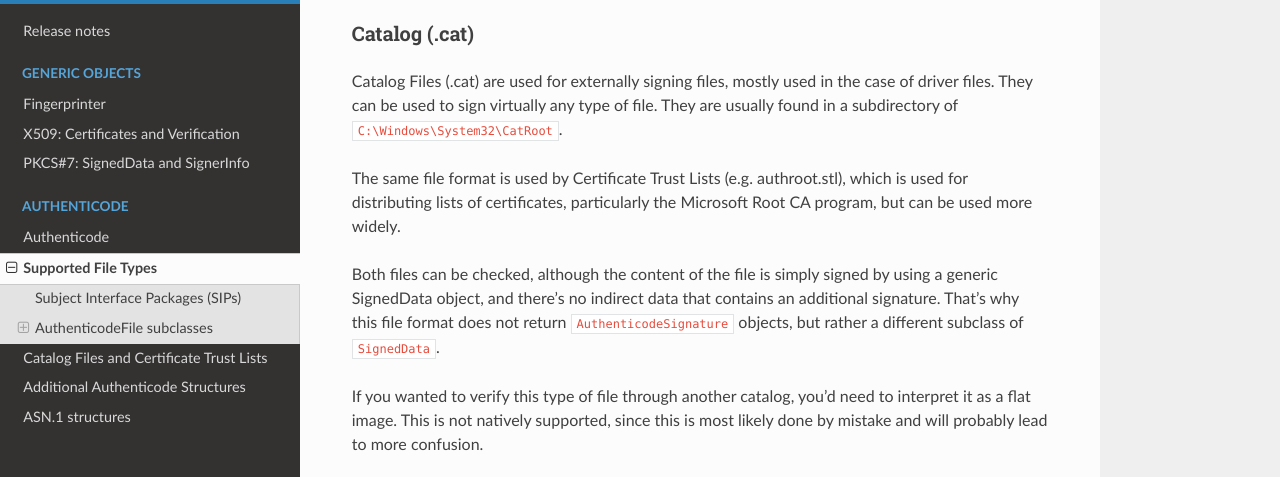
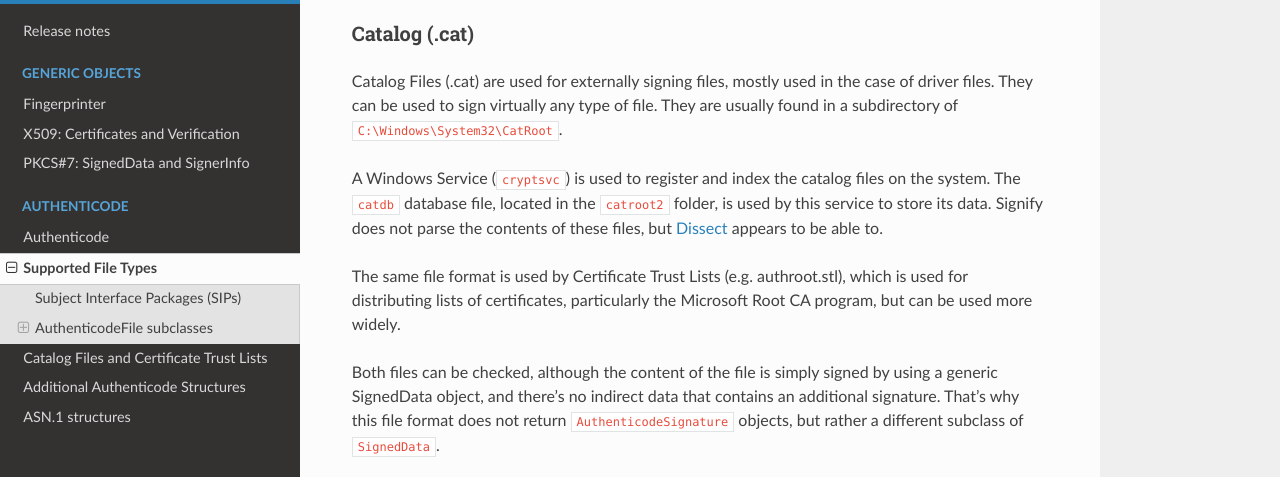
Before and after one commit to ralphje/signify, a Sphinx documentation site: the page built from docs/authenticode_files.rst, in a window 1280 px wide and 900 px high, scrolled down 3909 px, cut to the strip 89-566 px from the top of the window. Built offline with Sphinx 7.4.7 and the Read the Docs theme 3.1.0, drawn with Linux system fonts in a browser that asks for light colours.

Commit message:
Add information about cryptsvc and catdb to docs

```diff
--- a/docs/authenticode_files.rst
+++ b/docs/authenticode_files.rst
@@ -169,6 +169,12 @@ Catalog Files (.cat) are used for externally signing files, mostly used in the c
 driver files. They can be used to sign virtually any type of file. They are usually
 found in a subdirectory of ``C:\Windows\System32\CatRoot``.
 
+A Windows Service (``cryptsvc``) is used to register and index the catalog files on the
+system. The ``catdb`` database file, located in the ``catroot2`` folder, is used by this
+service to store its data. Signify does not parse the contents of these files, but
+`Dissect <https://docs.dissect.tools/en/stable/api/dissect/target/plugins/os/windows/catroot/index.html>`_
+appears to be able to.
+
 The same file format is used by Certificate Trust Lists (e.g. authroot.stl), which is
 used for distributing lists of certificates, particularly the Microsoft Root CA program,
 but can be used more widely.
```
